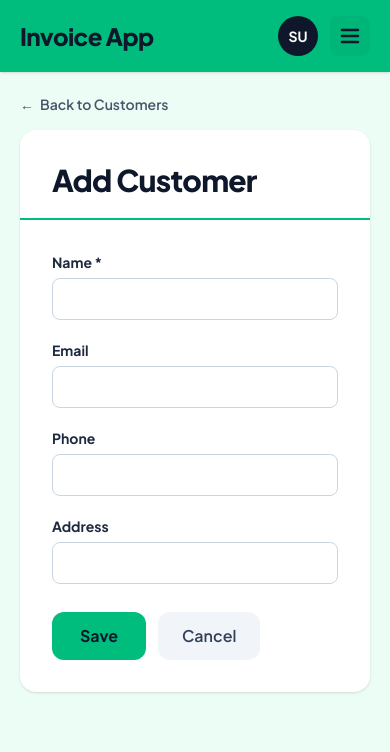
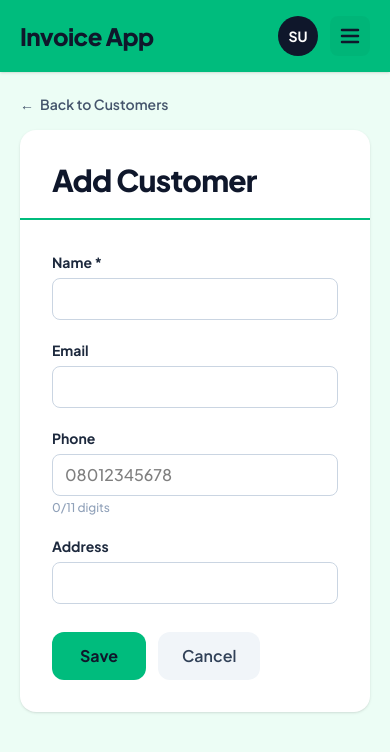
Before and after one commit to James4497/invoice-app, a React app in the folder frontend/: page /customers/new in a window 390 px wide. Shown: the top 752 px of the page. Built offline with nearby package versions, Linux system fonts and the light colour scheme; no server answers; sample sign-in values are in the browser's storage; the HTML template or start-up script is replaced by a standard one.

Commit message:
Add Nigerian/international phone number validation

```diff
--- a/frontend/src/pages/CustomerForm.jsx
+++ b/frontend/src/pages/CustomerForm.jsx
@@ -28,6 +28,11 @@ function CustomerForm() {
 
   const handleChange = (e) => {
     setForm({ ...form, [e.target.name]: e.target.value });
+  };
+
+  const handlePhoneChange = (e) => {
+    const digitsOnly = e.target.value.replace(/\D/g, "").slice(0, 11);
+    setForm({ ...form, phone: digitsOnly });
   };
 
   const handleSubmit = async (e) => {
@@ -95,12 +100,17 @@ function CustomerForm() {
 
           <label className="block text-sm font-bold text-slate-800 mb-1.5">Phone</label>
           <input
-            type="text"
+            type="tel"
             name="phone"
             value={form.phone}
-            onChange={handleChange}
-            className={`${inputClass} mb-5`}
+            onChange={handlePhoneChange}
+            maxLength={11}
+            placeholder="08012345678"
+            className={`${inputClass} mb-1`}
           />
+          <p className="text-xs text-slate-400 mb-5">
+            {form.phone.length}/11 digits
+          </p>
 
           <label className="block text-sm font-bold text-slate-800 mb-1.5">Address</label>
           <input
```
Also changed, not shown: 1 other file (tests, documents, lock files or other folders).
